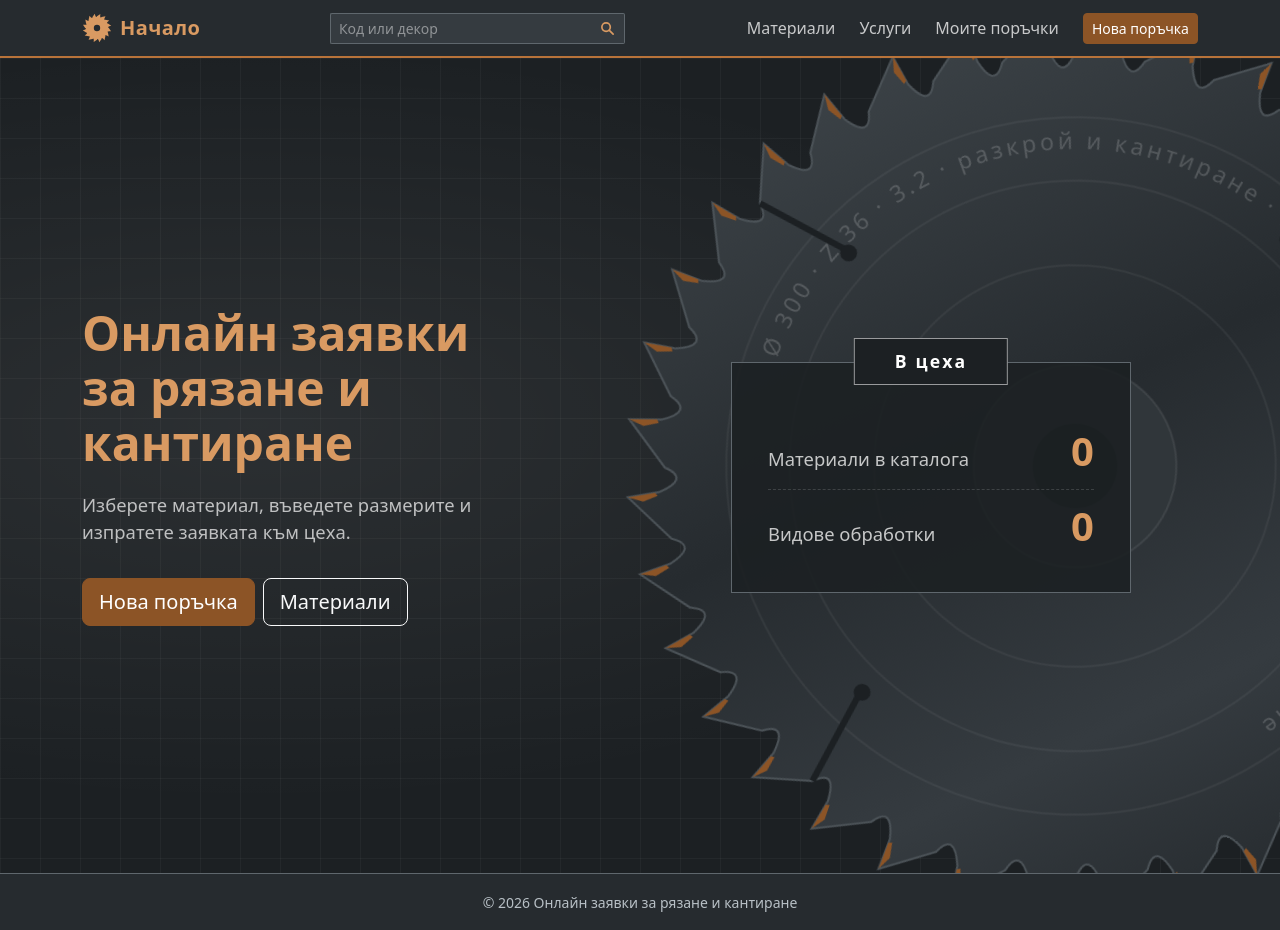
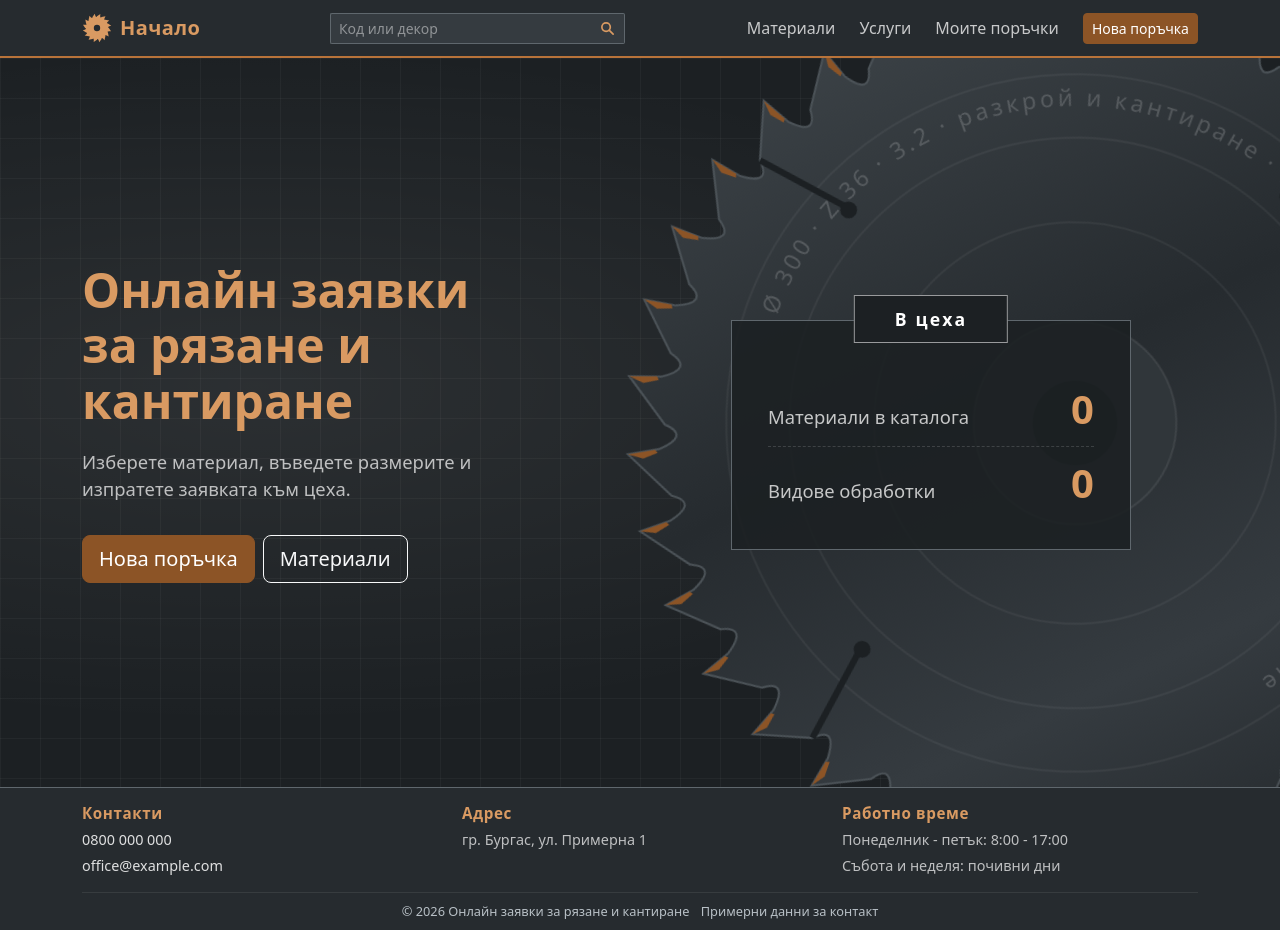
Before and after one commit to Vanya2307/cutting-orders, a Django app: page / in a window 1280 px wide. Run offline with Django 5.2, Linux system fonts and the light colour scheme; data that the repository does not hold is empty.

Commit message:
Add contact footer and clarify material search messages

```diff
--- a/static/css/style.css
+++ b/static/css/style.css
@@ -664,3 +664,40 @@ body > main.home-main {
     border-right: 1px solid var(--accent);
     background: linear-gradient(var(--accent), var(--accent)) center / 100% 1px no-repeat;
 }
+
+
+/* Footer с контакти */
+
+.site-footer {
+    background-color: var(--graphite-800);
+    border-top: 1px solid var(--graphite-500);
+    color: rgba(255, 255, 255, 0.7);
+    font-size: 0.9rem;
+}
+
+.footer-title {
+    margin-bottom: 0.4rem;
+    color: var(--accent-light);
+    font-size: 0.95rem;
+    font-weight: 600;
+    letter-spacing: 0.04em;
+}
+
+.site-footer a {
+    color: rgba(255, 255, 255, 0.85);
+    text-decoration: none;
+}
+
+.site-footer a:hover,
+.site-footer a:focus-visible {
+    color: var(--accent-light);
+}
+
+.footer-copy {
+    margin: 0;
+    padding: 0.55rem 0;
+    border-top: 1px solid rgba(255, 255, 255, 0.08);
+    color: #b8c0c6;
+    font-size: 0.8rem;
+    text-align: center;
+}
--- a/templates/includes/footer.html
+++ b/templates/includes/footer.html
@@ -1,7 +1,33 @@
-<footer class="bg-dark text-light py-3">
-    <div class="container text-center">
-        <small>
+<footer id="contacts" class="site-footer">
+    <div class="container">
+        <div class="row gx-4 gy-3 py-3">
+            <div class="col-md-4">
+                <h2 class="footer-title">Контакти</h2>
+                <p class="mb-1">
+                    <a href="tel:+359800000000">0800 000 000</a>
+                </p>
+                <p class="mb-0">
+                    <a href="mailto:office@example.com">office@example.com</a>
+                </p>
+            </div>
+
+            <div class="col-md-4">
+                <h2 class="footer-title">Адрес</h2>
+                <p class="mb-0">
+                    гр. Бургас, ул. Примерна 1
+                </p>
+            </div>
+
+            <div class="col-md-4">
+                <h2 class="footer-title">Работно време</h2>
+                <p class="mb-1">Понеделник - петък: 8:00 - 17:00</p>
+                <p class="mb-0">Събота и неделя: почивни дни</p>
+            </div>
+        </div>
+
+        <p class="footer-copy">
             &copy; {% now "Y" %} Онлайн заявки за рязане и кантиране
-        </small>
+            <span class="d-inline-block ms-2">Примерни данни за контакт</span>
+        </p>
     </div>
 </footer>
--- a/templates/orders/material_select.html
+++ b/templates/orders/material_select.html
@@ -134,7 +134,8 @@
             <div class="card-body py-5 text-center">
                 <p class="fs-5 mb-2">Няма материали по тези критерии.</p>
                 <p class="text-secondary mb-0">
-                    Променете филтъра или се свържете с нас, ако не намирате нужния материал.
+                    Променете критериите за търсене или свържете се с нас,
+                    ако не намирате нужния материал.
                 </p>
             </div>
         </div>
--- a/templates/orders/order_detail.html
+++ b/templates/orders/order_detail.html
@@ -229,7 +229,8 @@
             {% if order.excel_file %}
                 <a class="btn btn-accent" href="{% url 'orders:order-excel' order.pk %}">Изтегли Excel</a>
             {% endif %}
-            <p class="text-secondary mb-0">Поръчката е изпратена. За промени, моля, свържете се с нас.</p>
+            <p class="text-secondary mb-0">Поръчката е изпратена. За промени, моля, свържете се с нас.
+            </p>
         </div>
     {% endif %}
 
```
Also changed, not shown: README.bg.md (+1 -1 lines), README.md.
